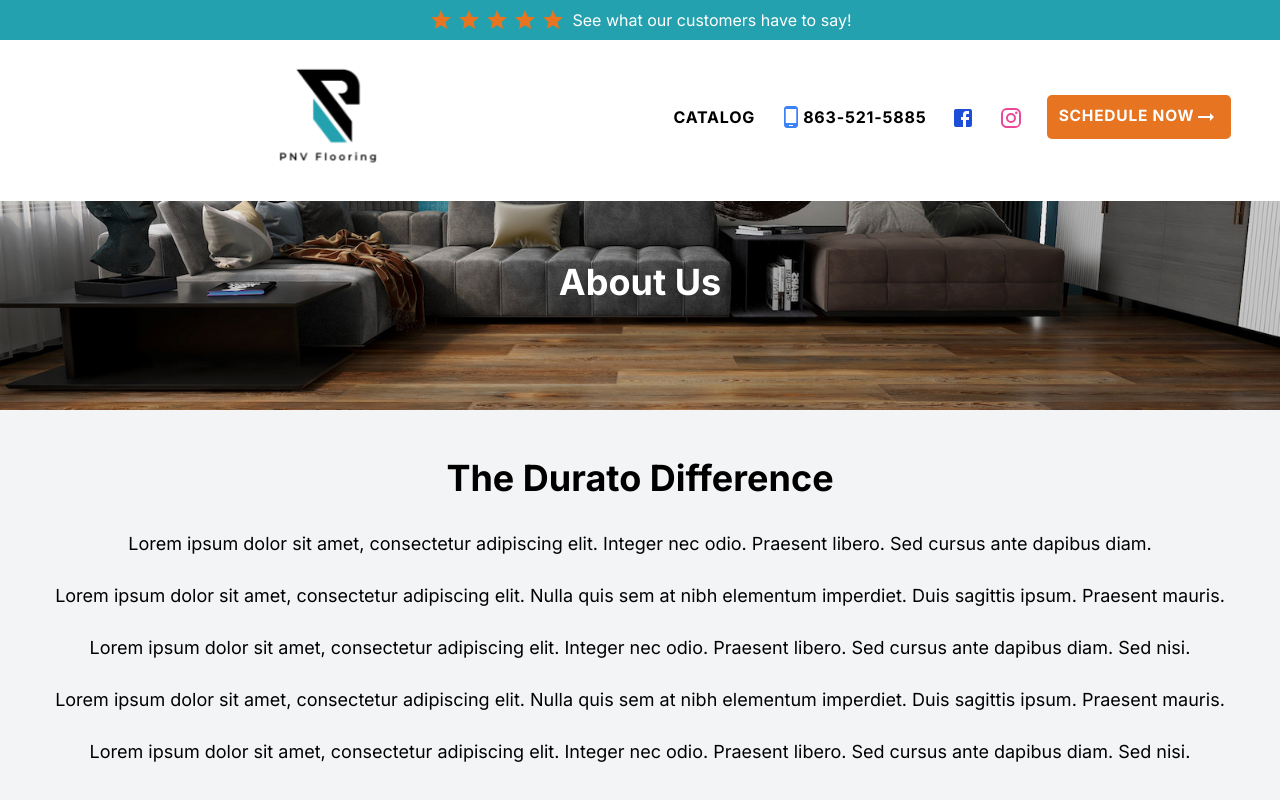
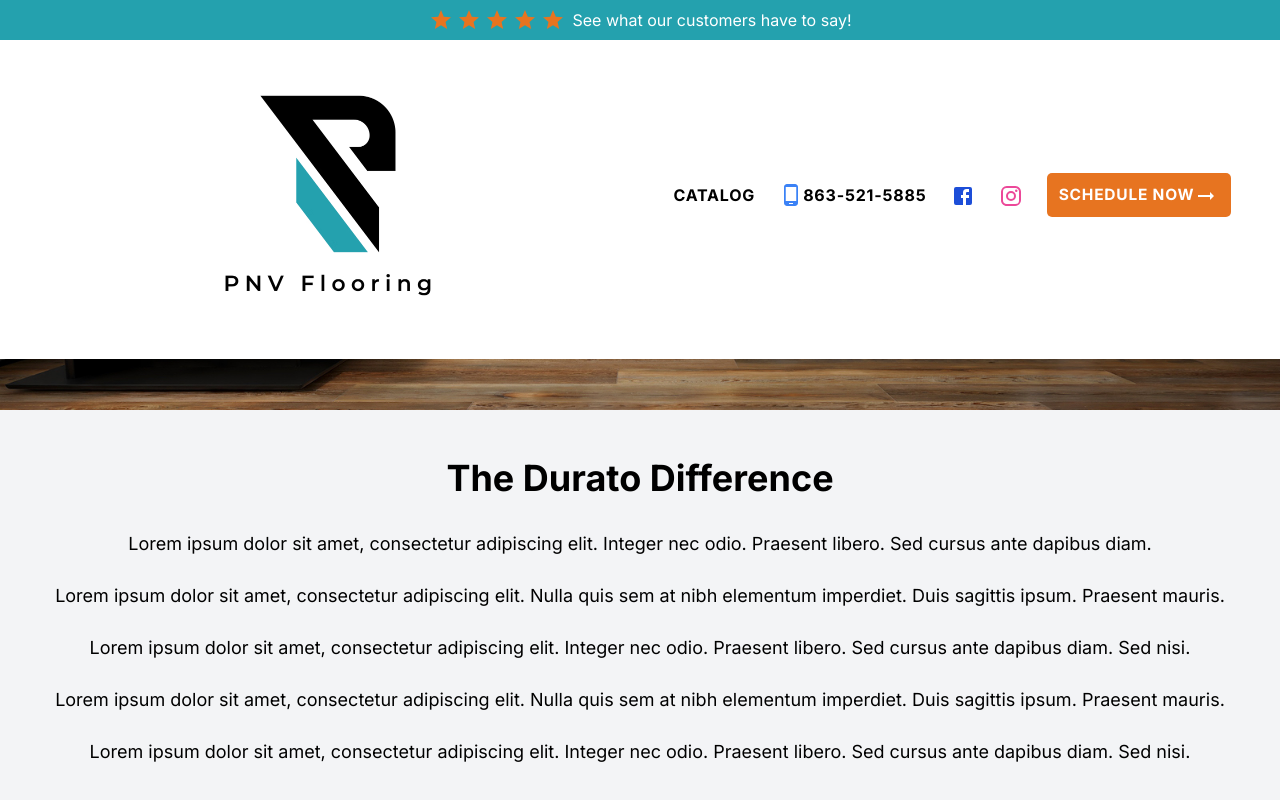
Before and after one commit to JeanPDR/Flooring-Store, a Next.js app: page /about in a window 1280 px wide. Shown: the top 800 px of the page. Built offline with nearby package versions, Linux system fonts and the light colour scheme; a web font is replaced by a local one.

Commit message:
UPDATE - Modificando Header

```diff
--- a/src/components/Header.tsx
+++ b/src/components/Header.tsx
@@ -76,13 +76,13 @@ const Header: React.FC = () => {
     <>
       <TopBar />
       <header className="fixed top-[4%] left-0 right-0 flex justify-between items-center bg-white p-4 z-40 w-full">
-        <div className="flex-1 flex justify-center animate-float">
+        <div className="flex-1 flex justify-center">
           <Link href="/" legacyBehavior>
             <a>
               <Image
                 src="/images/Transparent-Logo.avif"
                 alt="Logo"
-                width={140}
+                width={300}
                 height={80}
               />
             </a>
@@ -127,13 +127,13 @@ const Header: React.FC = () => {
           </a>
 
           <a
-            href="https://www.facebook.com"
+            href="https://www.facebook.com/profile.php?id=61558388606455"
             className="text-blue-700 hover:text-blue-800"
           >
             <FacebookIcon />
           </a>
           <a
-            href="https://www.instagram.com"
+            href="https://www.instagram.com/pnvflooring/"
             className="text-pink-500 hover:text-pink-600"
           >
             <InstagramIcon />
```
